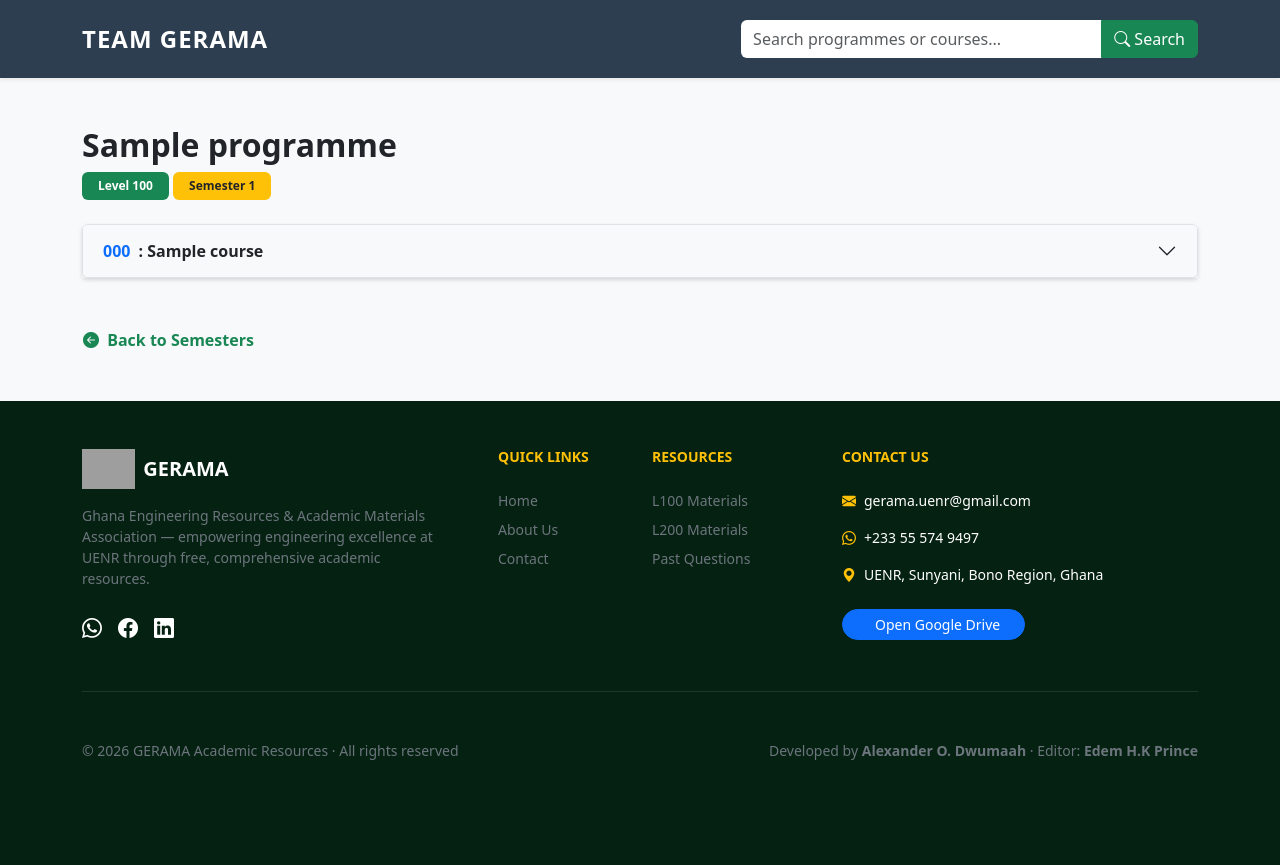
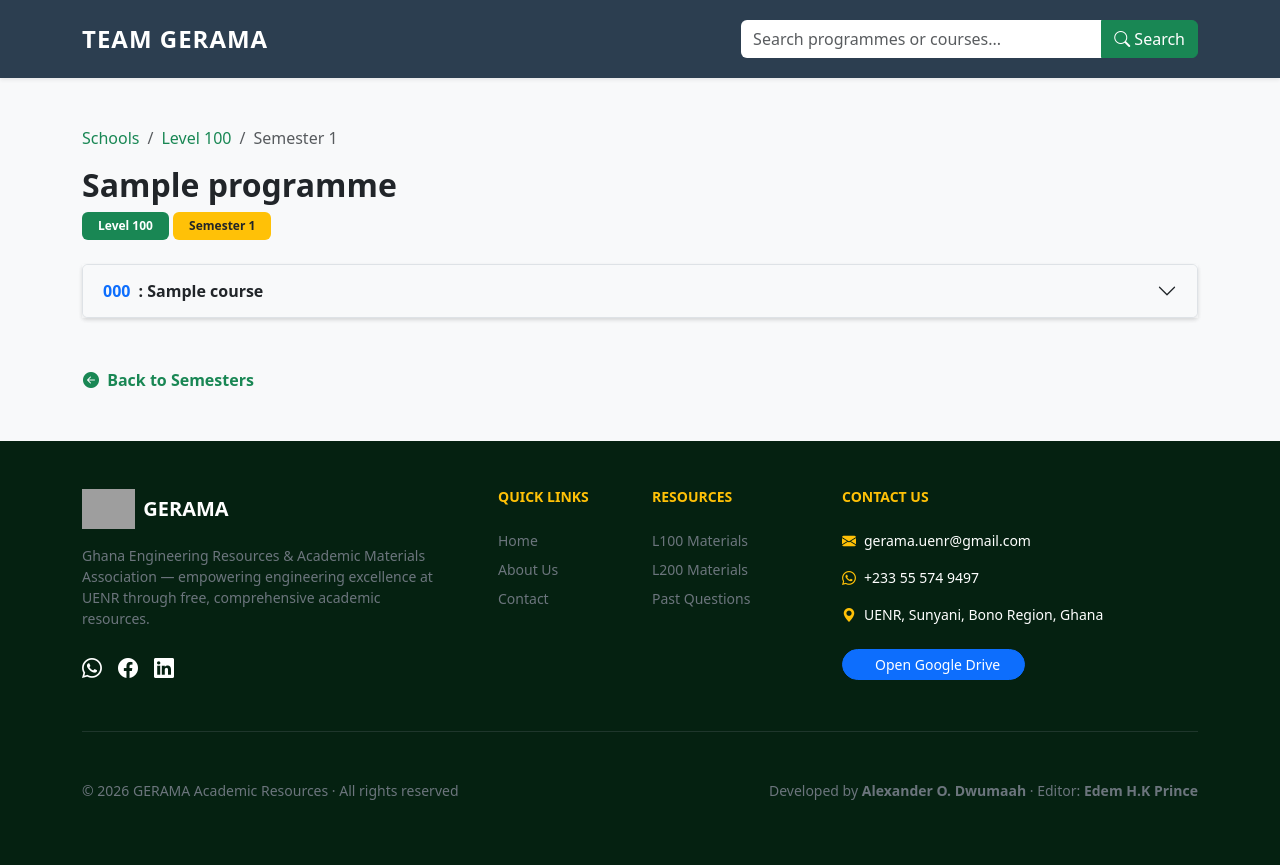
Before and after one commit to teamgerama/TeamGERAMA, a Django app: page /programme/1/level/100/semester/1/ in a window 1280 px wide. Before the commit the page ends 760 px from the top, so only its background shows below. Run offline with Django 5.2, Linux system fonts and the light colour scheme; tables that the repository leaves empty hold one stand-in row (values such as "Sample post"); grey boxes are pictures that could not be loaded.

Commit message:
UI: Standardized breadcrumbs and fixed NoReverseMatch in all templates

```diff
--- a/templates/academy/semester_detail.html
+++ b/templates/academy/semester_detail.html
@@ -1,7 +1,14 @@
 {% extends 'base.html' %}
-
 {% block content %}
 <div class="container my-5">
+    <nav aria-label="breadcrumb">
+        <ol class="breadcrumb small">
+            <li class="breadcrumb-item"><a href="{% url 'school_list' %}" class="text-success text-decoration-none">Schools</a></li>
+            <li class="breadcrumb-item"><a href="{% url 'level_detail' programme.pk level %}" class="text-success text-decoration-none">Level {{ level }}</a></li>
+            <li class="breadcrumb-item active">Semester {{ semester }}</li>
+        </ol>
+    </nav>
+
     <div class="mb-4">
         <h2 class="fw-bold text-dark">{{ programme.name }}</h2>
         <div class="mt-2">
@@ -14,21 +21,18 @@
         {% for course in courses %}
         <div class="accordion-item mb-3 border shadow-sm rounded">
             <h2 class="accordion-header">
-                <button class="accordion-button collapsed fw-bold text-dark opacity-100" type="button" data-bs-toggle="collapse" data-bs-target="#c{{ course.id }}" style="color: #212529 !important; background-color: #f8f9fa;">
+                <button class="accordion-button collapsed fw-bold text-dark opacity-100" type="button" data-bs-toggle="collapse" data-bs-target="#c{{ course.id }}" style="background-color: #f8f9fa;">
                     <span class="me-2 text-primary">{{ course.code }}</span>: {{ course.name }}
                 </button>
             </h2>
             <div id="c{{ course.id }}" class="accordion-collapse collapse" data-bs-parent="#courseAccordion">
                 <div class="accordion-body bg-white">
                     <ul class="list-group list-group-flush">
-                        {# UPDATED: Uses 'materials' instead of 'material_set' #}
                         {% for material in course.materials.all %}
                         <li class="list-group-item d-flex justify-content-between align-items-center px-0 border-bottom">
                             <div class="d-flex align-items-center text-dark">
                                 <i class="bi bi-file-earmark-pdf-fill text-danger fs-4 me-3"></i>
-                                <span class="fw-bold">
-                                    {{ material.title|default:course.name }}
-                                </span>
+                                <span class="fw-bold">{{ material.title|default:course.name }}</span>
                             </div>
                             <div class="btn-group">
                                 <a href="{{ material.file.url }}" class="btn btn-sm btn-outline-dark" target="_blank">View</a>
@@ -36,7 +40,7 @@
                             </div>
                         </li>
                         {% empty %}
-                        <li class="list-group-item text-muted py-3">
+                        <li class="list-group-item text-muted py-3 text-center">
                             <i class="bi bi-exclamation-circle me-2"></i> No files uploaded for this course yet.
                         </li>
                         {% endfor %}
```
Also changed, not shown: templates/academy/level_detail.html (+10 -2 lines), templates/academy/programme_detail.html (+10 -2 lines).
